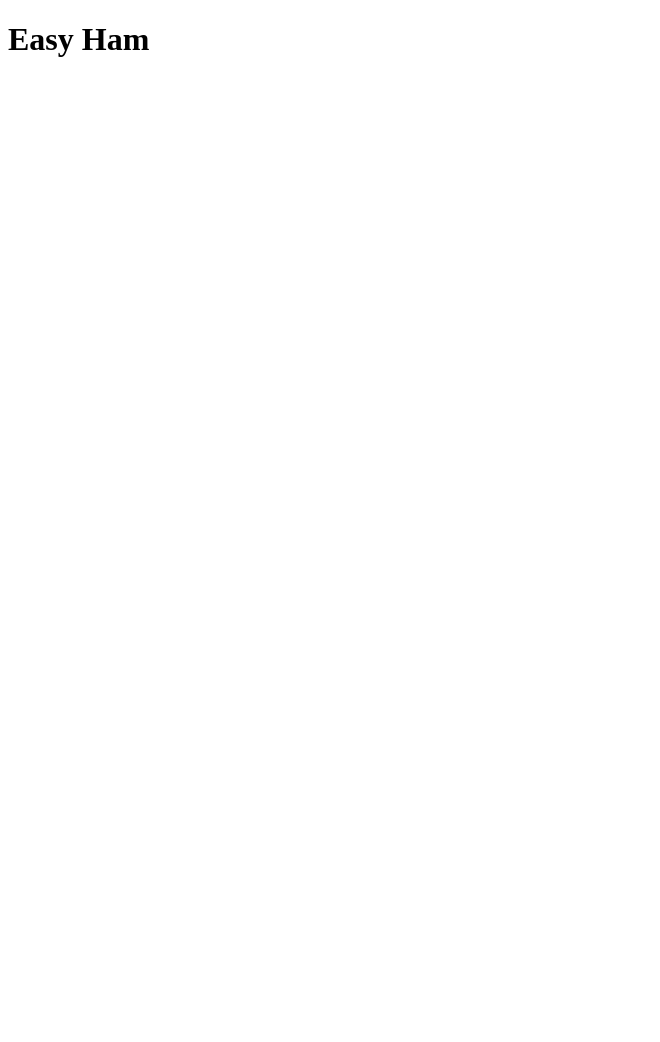
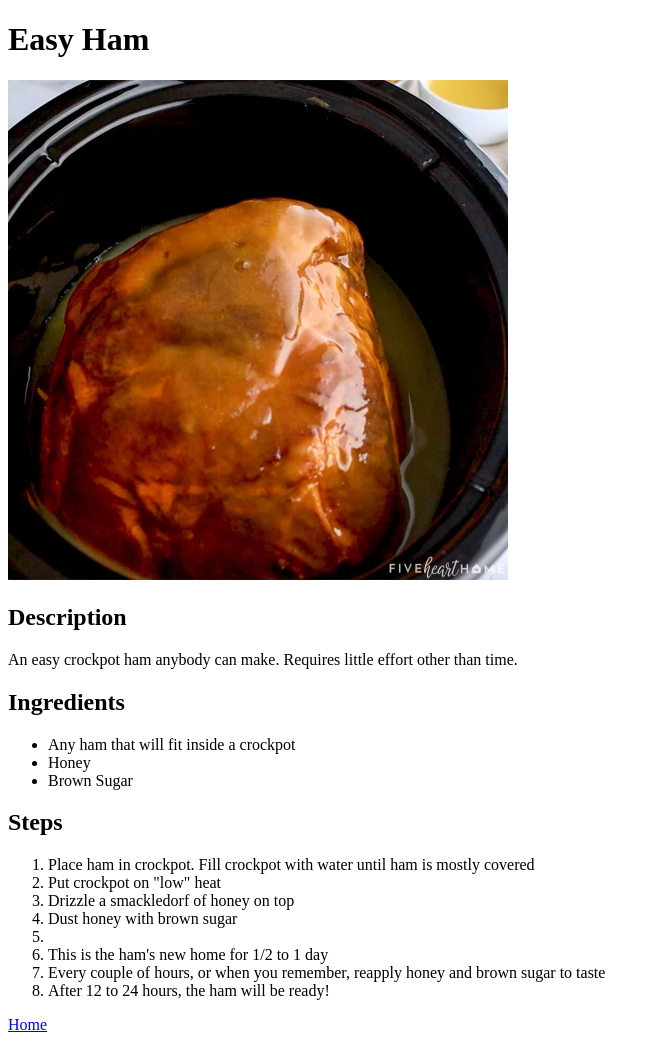
Before and after one commit to JackHauldren/odin-recipes, a plain HTML site: page recipes/easyham.html in a window 1280 px wide. Shown: the whole page, without its empty margins (0-660 px from the left). Before the commit the page ends 800 px from the top, so only its background shows below. Drawn offline with Linux system fonts and the light colour scheme.

Commit message:
Added information to Easy Ham

```diff
--- a/recipes/easyham.html
+++ b/recipes/easyham.html
@@ -6,5 +6,25 @@
     </head>
     <body>
         <h1>Easy Ham</h1>
+        <img src="../images/ham.webp" width="500px" alt="Delicious Ham">
+        <h2>Description</h2>
+        <p>An easy crockpot ham anybody can make.  Requires little effort other than time.</p>
+        <h2>Ingredients</h2>
+        <ul>
+            <li>Any ham that will fit inside a crockpot</li>
+            <li>Honey</li>
+            <li>Brown Sugar</li>
+         </ul>
+         <h2>Steps</h2>
+         <ol>
+            <li>Place ham in crockpot.  Fill crockpot with water until ham is mostly covered</li>
+            <li>Put crockpot on "low" heat</li>
+            <li>Drizzle a smackledorf of honey on top</li>
+            <li>Dust honey with brown sugar<li>
+            <li>This is the ham's new home for 1/2 to 1 day</li>
+            <li>Every couple of hours, or when you remember, reapply honey and brown sugar to taste</li>
+            <li>After 12 to 24 hours, the ham will be ready!</li>
+         </ol>
+         <a href="../index.html">Home</a>
     </body>
 </html>
```
Also changed, not shown: images/ham.webp (added).
